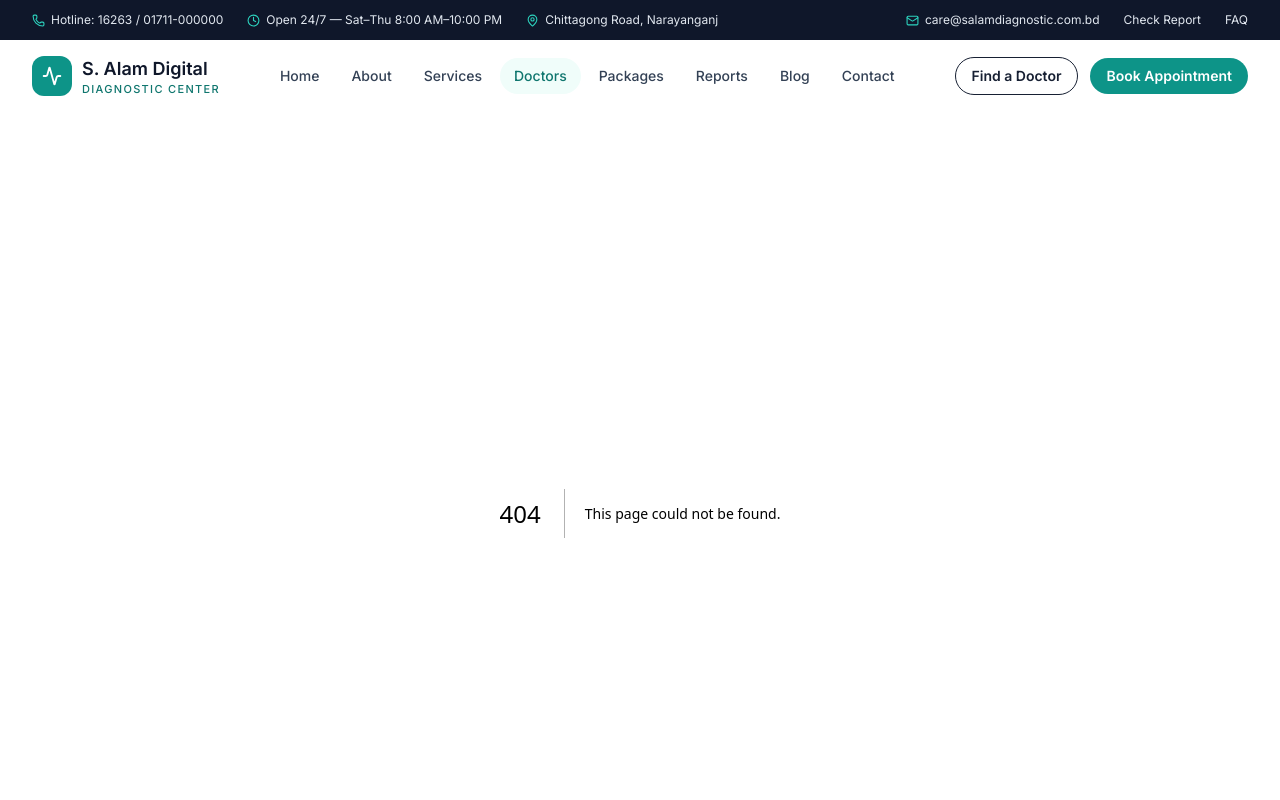
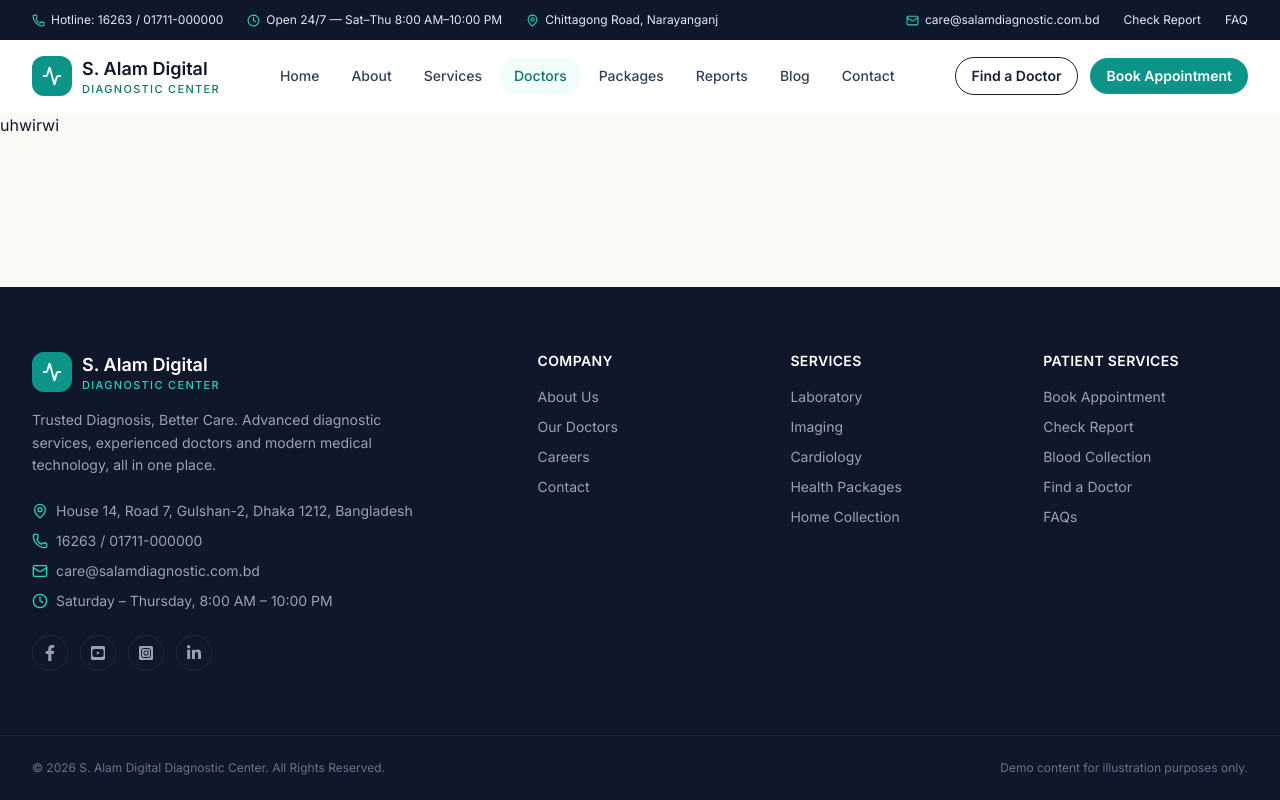
Before and after one commit to Mostofa-zaman/Diognostic, a Next.js app: page /doctors in a window 1280 px wide. Before the commit this address had no page. Shown: the top 800 px of the page. Built offline with nearby package versions, Linux system fonts and the light colour scheme.

Commit message:
feat(doctors): create doctors page route

```diff
--- /dev/null
+++ b/src/app/(pages)/doctors/page.jsx
@@ -0,0 +1,7 @@
+
+
+export default function DoctorsPage() {
+    return (
+        <h1>uhwirwi</h1>
+  )
+}
```
